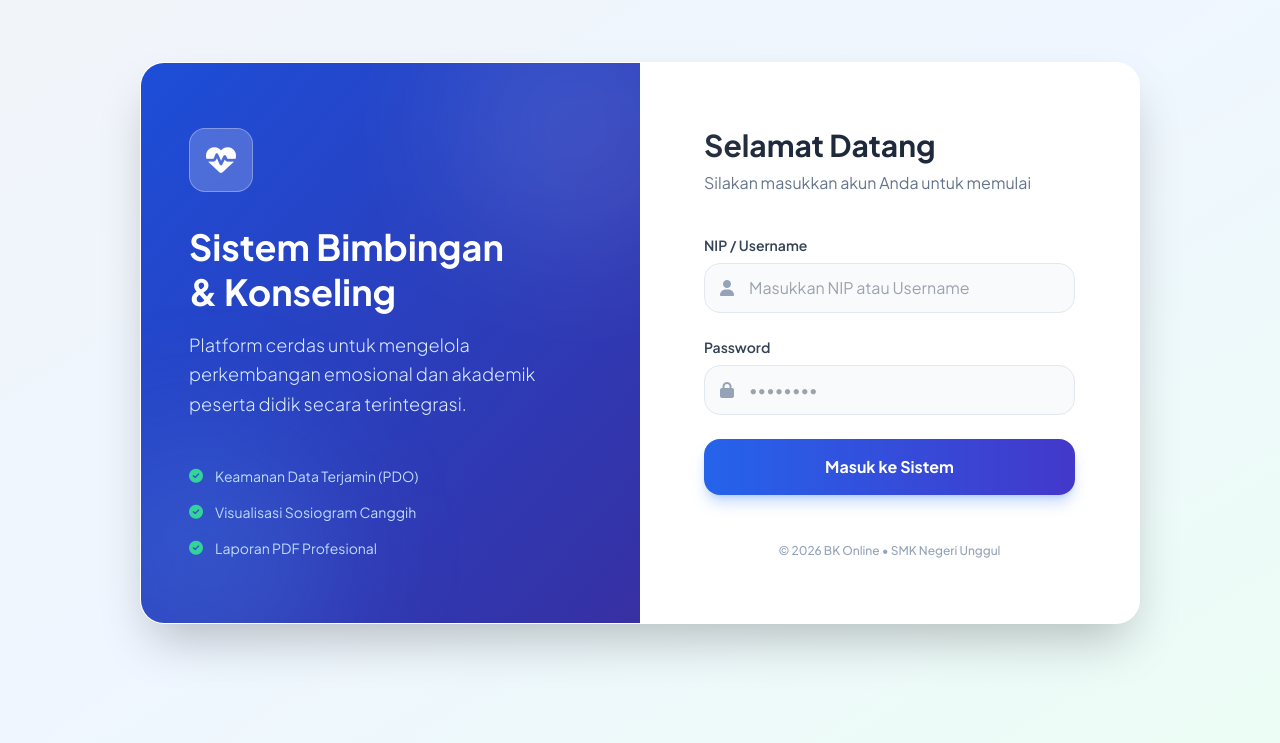
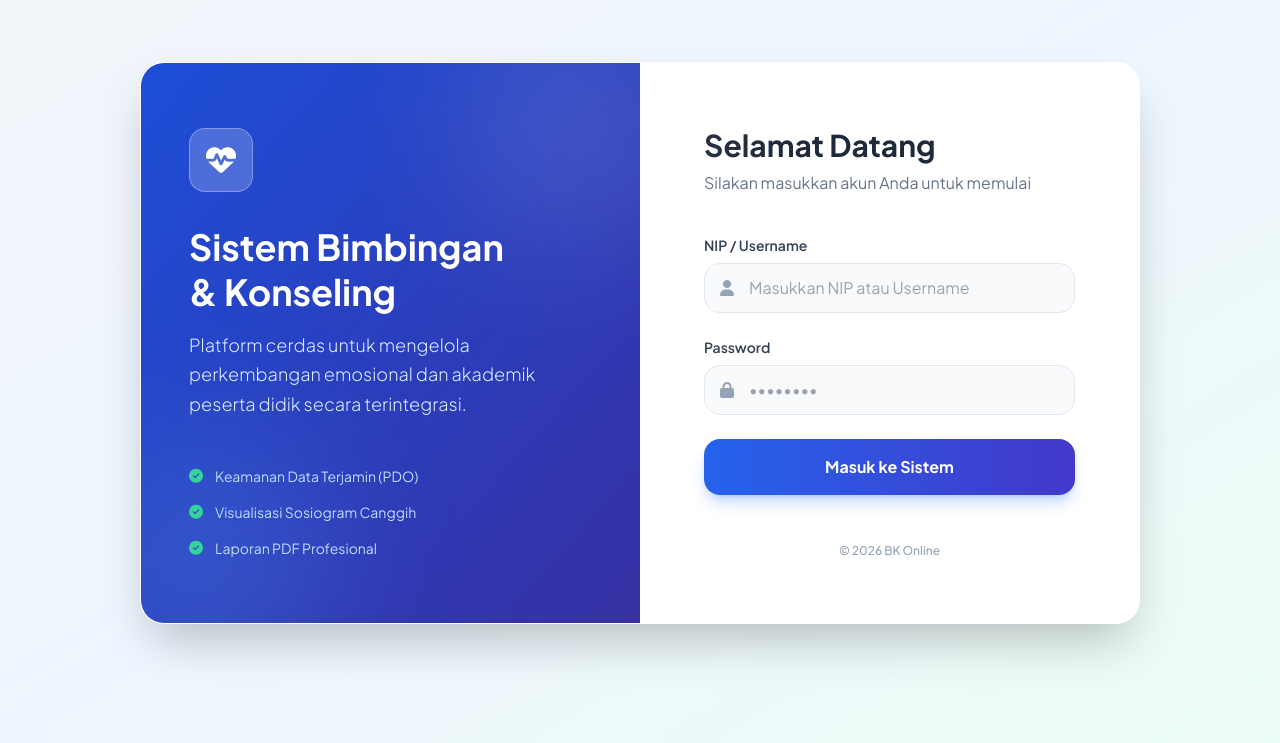
Before and after one commit to mughie77/bk-new, a PHP site: page /auth in a window 1280 px wide. Shown: the part 57-800 px from the top of the page. Run offline with PHP 8.4, Linux system fonts and the light colour scheme; some libraries are stand-ins or nearby versions.

Commit message:
Add files via upload

```diff
--- a/app/views/auth/login.php
+++ b/app/views/auth/login.php
@@ -92,7 +92,7 @@
             </form>
 
             <div class="mt-12 text-center">
-                <p class="text-xs text-slate-400 font-medium">&copy; <?= date('Y'); ?> BK Online • SMK Negeri Unggul</p>
+                <p class="text-xs text-slate-400 font-medium">&copy; <?= date('Y'); ?> BK Online</p>
             </div>
         </div>
     </div>
```
